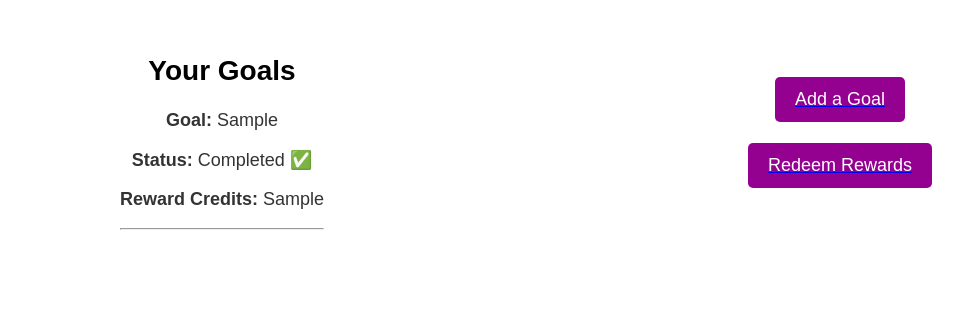
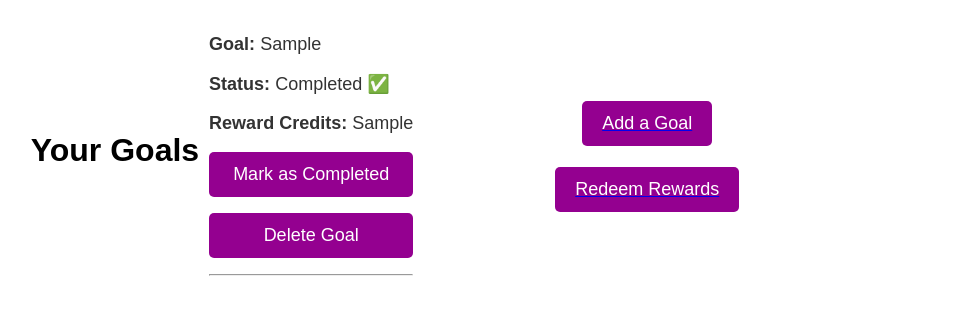
Before and after one commit to rohan057/FYP, a PHP site: page /goals.php in a window 1280 px wide. Shown: the part 84-399 px from the top of the page, without its empty margins (189-1152 px from the left). Run offline with PHP 8.4, Linux system fonts and the light colour scheme; the visitor is signed in with stand-in values (Sample User, id 1); tables that the repository leaves empty or names only in its code hold one stand-in row (values such as "Sample post").

Commit message:
Update goals.php
Implemented the ability for users to choose if they have completed a goal or not and this to then delete the goal from the database and add credits if completed to the users account

```diff
--- a/goals.php
+++ b/goals.php
@@ -19,7 +19,41 @@ if (!isset($_SESSION['user_id'])) {
 }
 
 $user_id = $_SESSION['user_id'];
-$stmt = $pdo->prepare("SELECT goal, is_completed, reward_credits FROM goals WHERE user_id = ?");
+
+// Handle goal completion or deletion
+if ($_SERVER['REQUEST_METHOD'] === 'POST') {
+    $goal_id = $_POST['goal_id'];
+    $action = $_POST['action']; // 'complete' or 'delete'
+
+    if ($action === 'complete') {
+        // Retrieve the reward credits for the goal
+        $stmt = $pdo->prepare("SELECT reward_credits FROM goals WHERE goal_id = ? AND user_id = ?");
+        $stmt->execute([$goal_id, $user_id]);
+        $goal = $stmt->fetch();
+
+        if ($goal) {
+            // Add reward credits to user's account
+            $reward_credits = $goal['reward_credits'];
+            $updateCredits = $pdo->prepare("UPDATE users SET user_credits = user_credits + ? WHERE id = ?");
+            $updateCredits->execute([$reward_credits, $user_id]);
+
+            // Delete the goal
+            $deleteGoal = $pdo->prepare("DELETE FROM goals WHERE goal_id = ? AND user_id = ?");
+            $deleteGoal->execute([$goal_id, $user_id]);
+
+            echo "<p class='success-message'>Goal marked as completed! You earned {$reward_credits} credits.</p>";
+        }
+    } elseif ($action === 'delete') {
+        // Delete the goal without adding credits
+        $deleteGoal = $pdo->prepare("DELETE FROM goals WHERE goal_id = ? AND user_id = ?");
+        $deleteGoal->execute([$goal_id, $user_id]);
+
+        echo "<p class='success-message'>Goal deleted successfully.</p>";
+    }
+}
+
+// Fetch all goals for the user
+$stmt = $pdo->prepare("SELECT goal_id, goal, is_completed, reward_credits FROM goals WHERE user_id = ?");
 $stmt->execute([$user_id]);
 $goals = $stmt->fetchAll();
 ?>
@@ -55,7 +89,6 @@ $goals = $stmt->fetchAll();
     </nav>
 
     <div class="goals-container">
-        <div class="goals-left">
         <h1>Your Goals</h1>
         <?php if ($goals): ?>
             <ul class="goals-list">
@@ -64,6 +97,11 @@ $goals = $stmt->fetchAll();
                         <p><strong>Goal:</strong> <?= htmlspecialchars($goal['goal']) ?></p>
                         <p><strong>Status:</strong> <?= $goal['is_completed'] ? "Completed ✅" : "In Progress ⏳" ?></p>
                         <p><strong>Reward Credits:</strong> <?= htmlspecialchars($goal['reward_credits']) ?></p>
+                        <form method="POST">
+                            <input type="hidden" name="goal_id" value="<?= $goal['goal_id'] ?>">
+                            <button type="submit" name="action" value="complete" class="complete-btn">Mark as Completed</button>
+                            <button type="submit" name="action" value="delete" class="delete-btn">Delete Goal</button>
+                        </form>
                         <hr>
                     </li>
                 <?php endforeach; ?>
@@ -71,7 +109,6 @@ $goals = $stmt->fetchAll();
         <?php else: ?>
             <p>No goals found. <a href="goals-add.php">Add a new goal</a>.</p>
         <?php endif; ?>
-        </div>
 
         <div class="goals-right">
             <a href="goals-add.php"><button class="add-goal-btn">Add a Goal</button></a>
```
Lines whose indentation alone changed are shown as unchanged.
